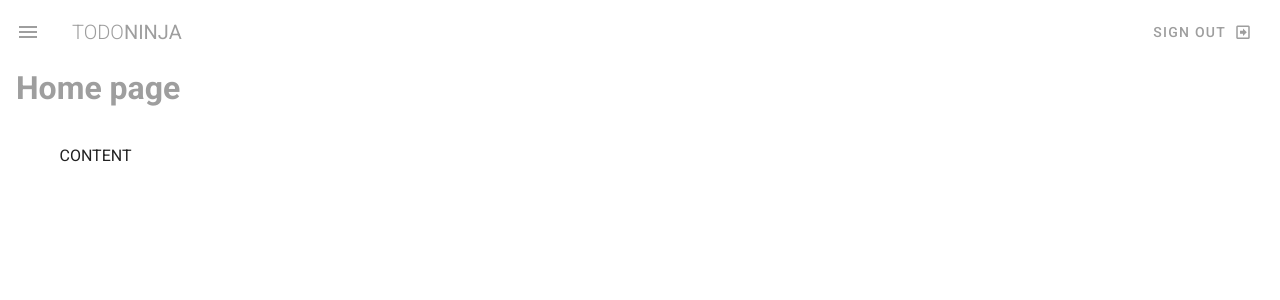
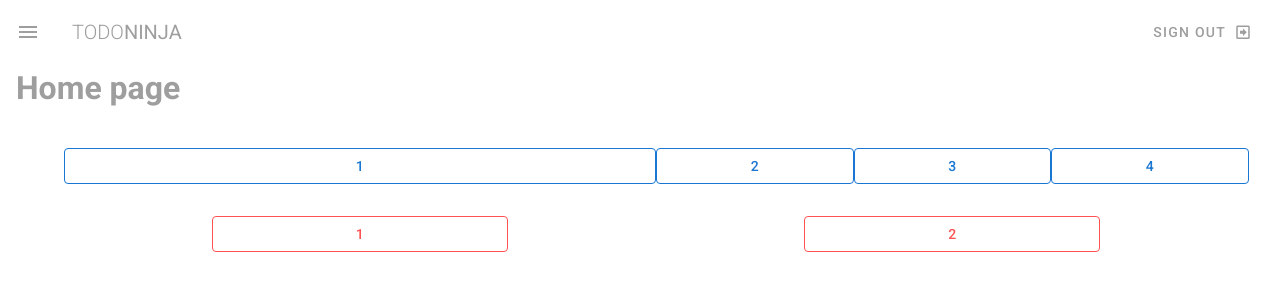
Before and after one commit to Nishant-Pall/Vuetify-todo, a Vue app: page / in a window 1280 px wide. Shown: the top 300 px of the page. Built offline with nearby package versions, Linux system fonts and the light colour scheme.

Commit message:
Create button grid

```diff
--- a/src/views/Dashboard.vue
+++ b/src/views/Dashboard.vue
@@ -1,7 +1,31 @@
 <template>
 	<div class="home">
 		<h1 class="subheading grey--text">Home page</h1>
-		<v-container class="my-5">CONTENT</v-container>
+		<v-container class="my-5">
+			<v-layout row wrap>
+				<v-flex xs12 md6>
+					<v-btn outlined block color="primary">1</v-btn>
+				</v-flex>
+				<v-flex xs4 md2>
+					<v-btn outlined block color="primary">2</v-btn>
+				</v-flex>
+				<v-flex xs4 md2>
+					<v-btn outlined block color="primary">3</v-btn>
+				</v-flex>
+				<v-flex xs4 md2>
+					<v-btn outlined block color="primary">4</v-btn>
+				</v-flex>
+			</v-layout>
+
+			<v-layout row justify-space-around>
+				<v-flex xs4 md3>
+					<v-btn outlined block color="error">1</v-btn>
+				</v-flex>
+				<v-flex xs4 md3>
+					<v-btn outlined block color="error">2</v-btn>
+				</v-flex>
+			</v-layout>
+		</v-container>
 	</div>
 </template>
 
```
